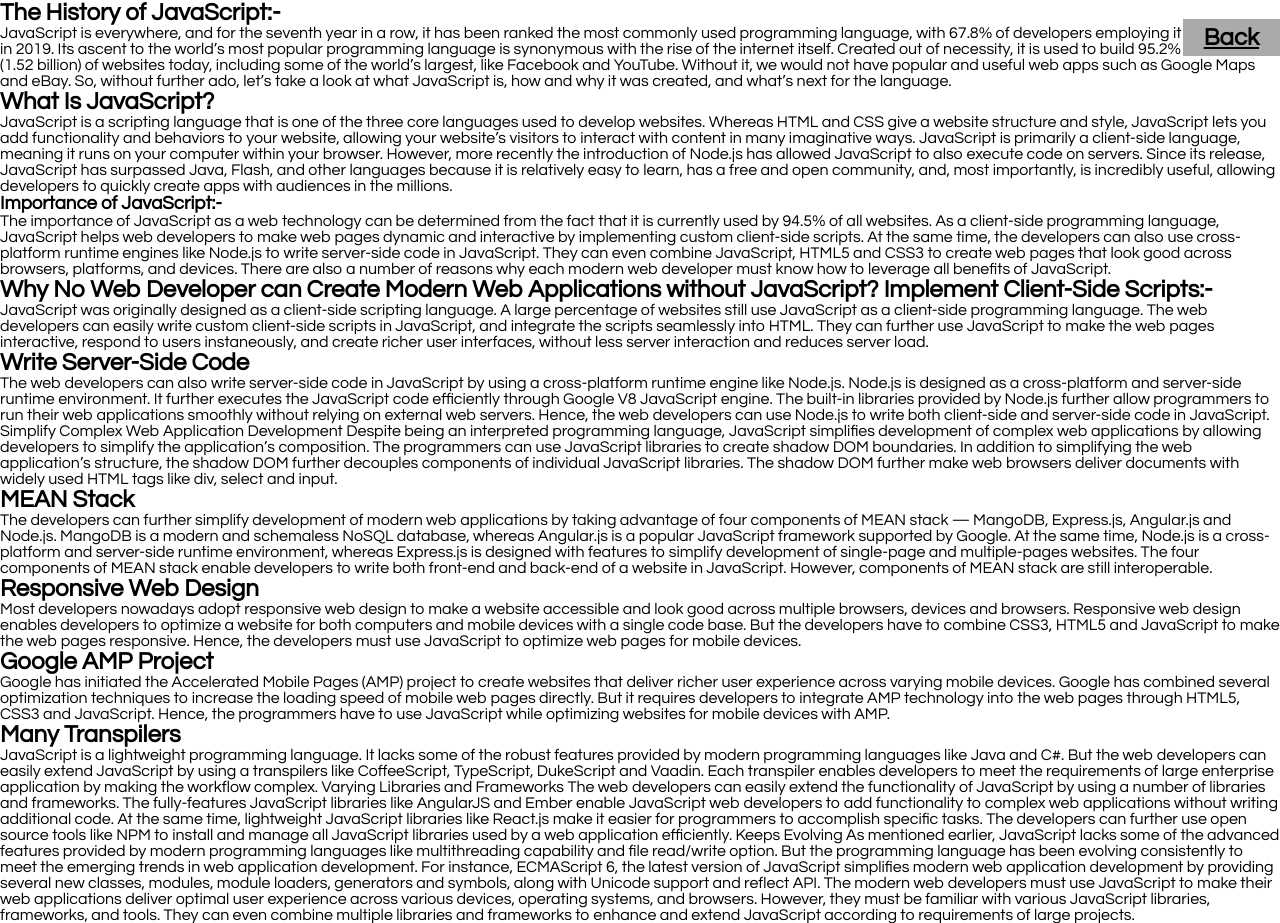
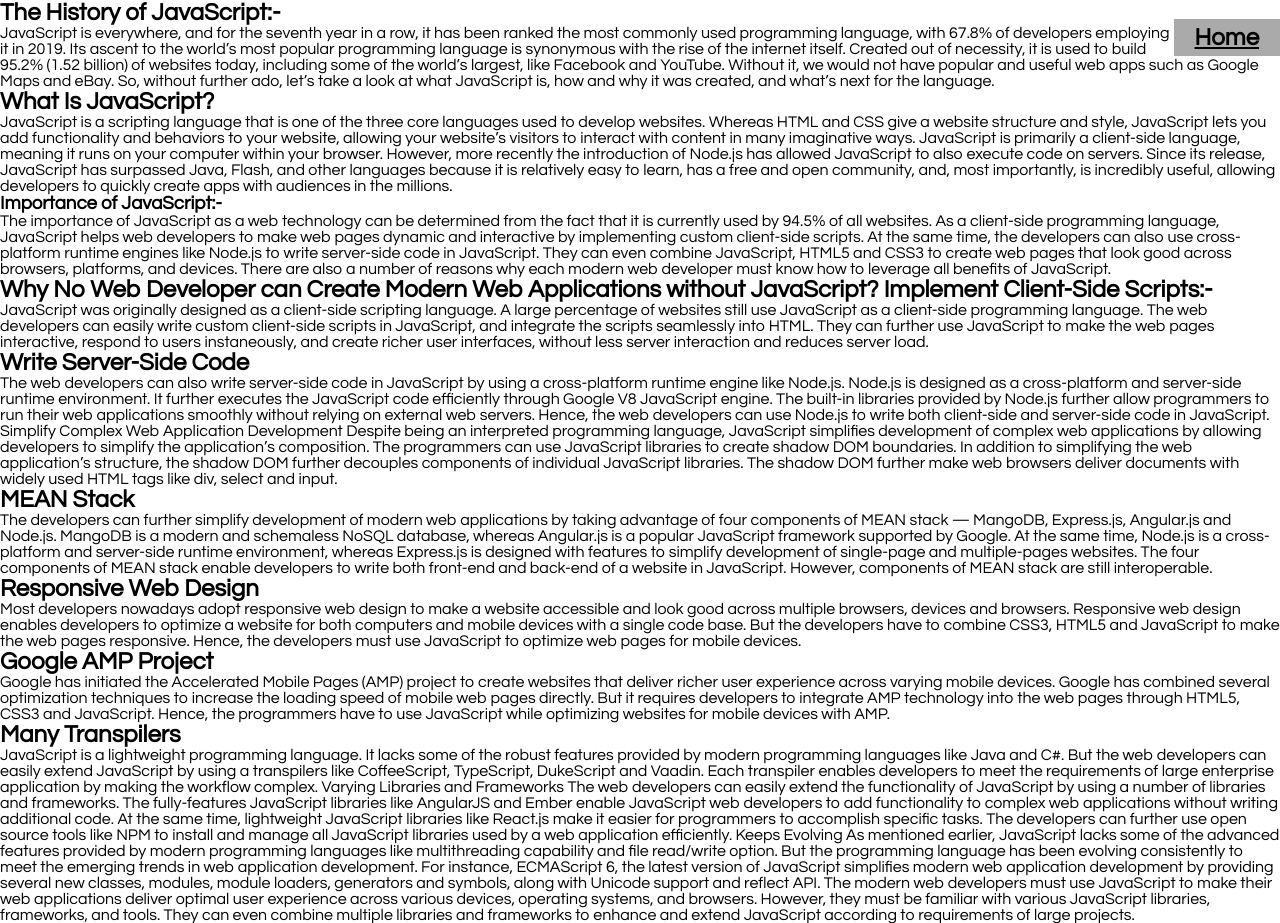
Before and after one commit to anoop35/mca613, a plain HTML site: page javas.html in a window 1280 px wide. Drawn offline with Linux system fonts and the light colour scheme.

Commit message:
Update javas.html

```diff
--- a/javas.html
+++ b/javas.html
@@ -5,7 +5,7 @@
 <link rel="stylesheet" type="text/css" href="css/style.css">
 <div>
 <ul>
-   <h2><li class="active"><a href="http://anoop35.github.io/mca613/index.html">Back</a></li></ul></h2>
+   <h2><li class="active"><a href="https://anoop35.github.io/mca613/index.html">Home</a></li></ul></h2>
 
 <h2>The History of JavaScript:-</h2>
     JavaScript is everywhere, and for the seventh year in a row,
```
